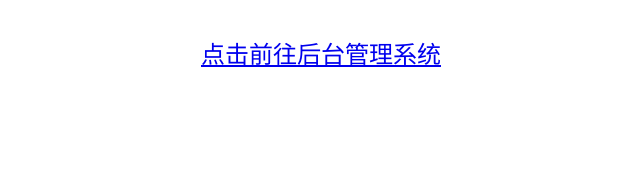
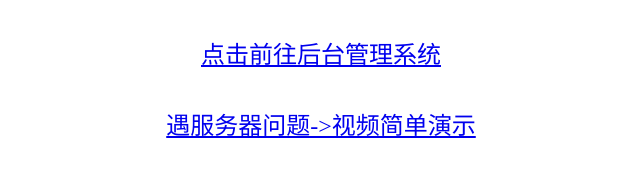
Before and after one commit to xiaolin-zi/edu-index, a plain HTML site: page index.html in a window 1280 px wide. Shown: the part 238-414 px from the top of the page, without its empty margins (319-959 px from the left). Drawn offline with Linux system fonts and the light colour scheme.

Commit message:
Update index.html

```diff
--- a/index.html
+++ b/index.html
@@ -21,6 +21,10 @@
             <br>
             <br>
             <span> <a style="font-size: x-large; " href="https://edu-back.lookforward.top">点击前往后台管理系统</a></span>
+            <br>
+            <br>
+            <br>
+            <span> <a style="font-size: x-large; " href="https://video.lookforward.top/sv/27316ed6-18b1c61c3dd/27316ed6-18b1c61c3dd.mp4">遇服务器问题->视频简单演示</a></span>
         </div>
 
     </div>
```
